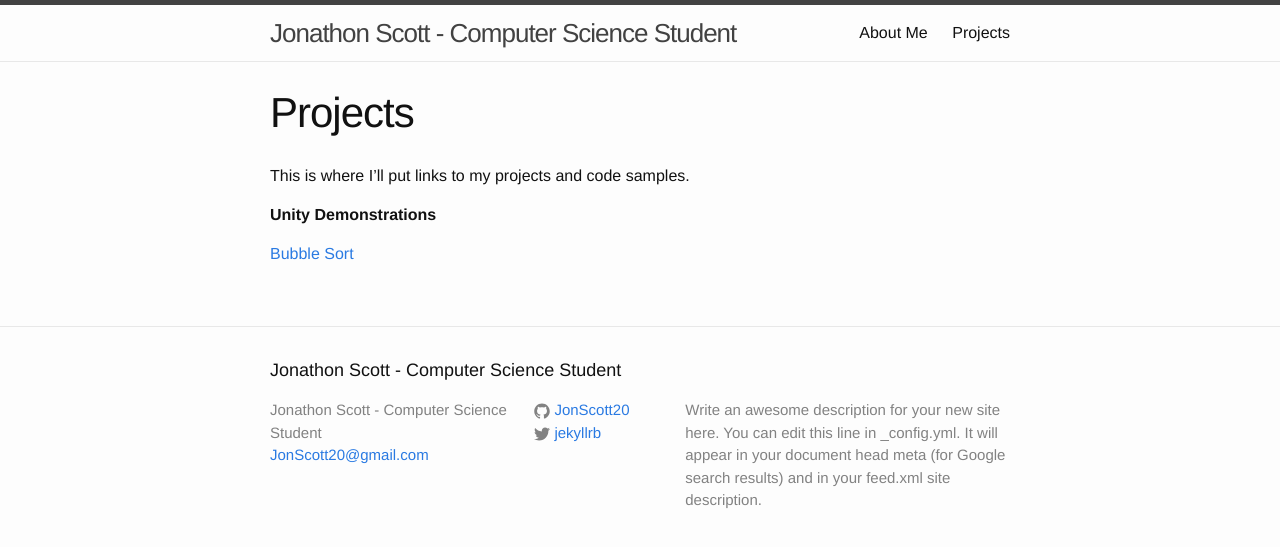
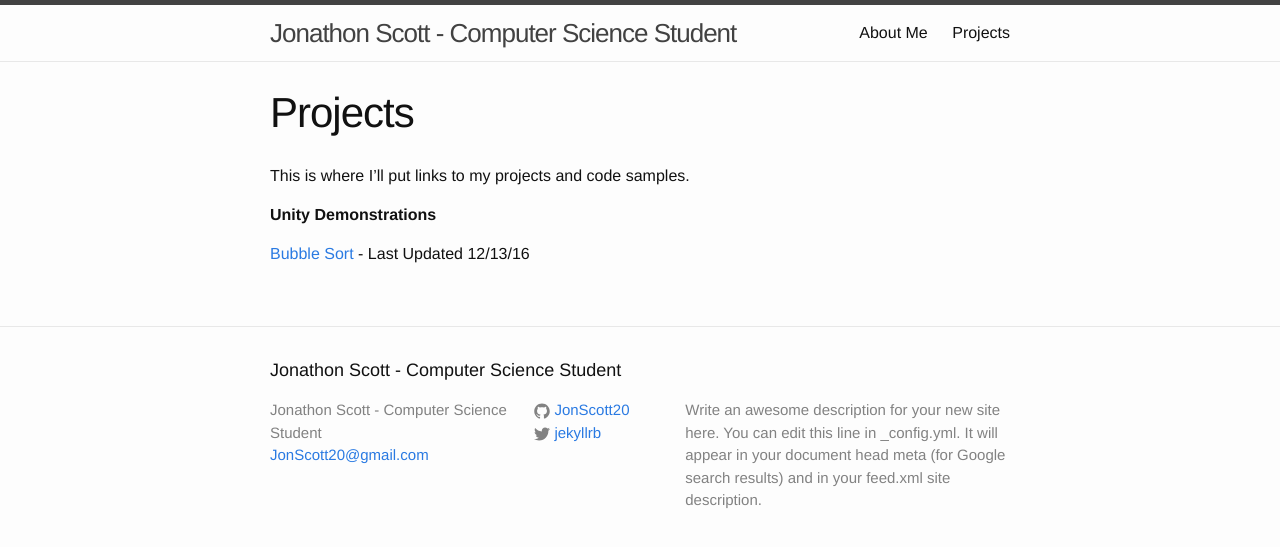
Before and after one commit to JonScott20/JonScott20.github.io, a Jekyll site: the page built from projects.md, in a window 1280 px wide. Shown: the top 547 px of the page. Built offline with Jekyll 4.4.1, drawn with Linux system fonts in a browser that asks for light colours.

Commit message:
Update projects.md

```diff
--- a/projects.md
+++ b/projects.md
@@ -8,4 +8,4 @@ This is where I'll put links to my projects and code samples.
 
 **Unity Demonstrations**
 
-[Bubble Sort](https://jonscott20.github.io/Bubble_Sort/BubbleSort)
+[Bubble Sort](https://jonscott20.github.io/Bubble_Sort/BubbleSort) - Last Updated 12/13/16
```
